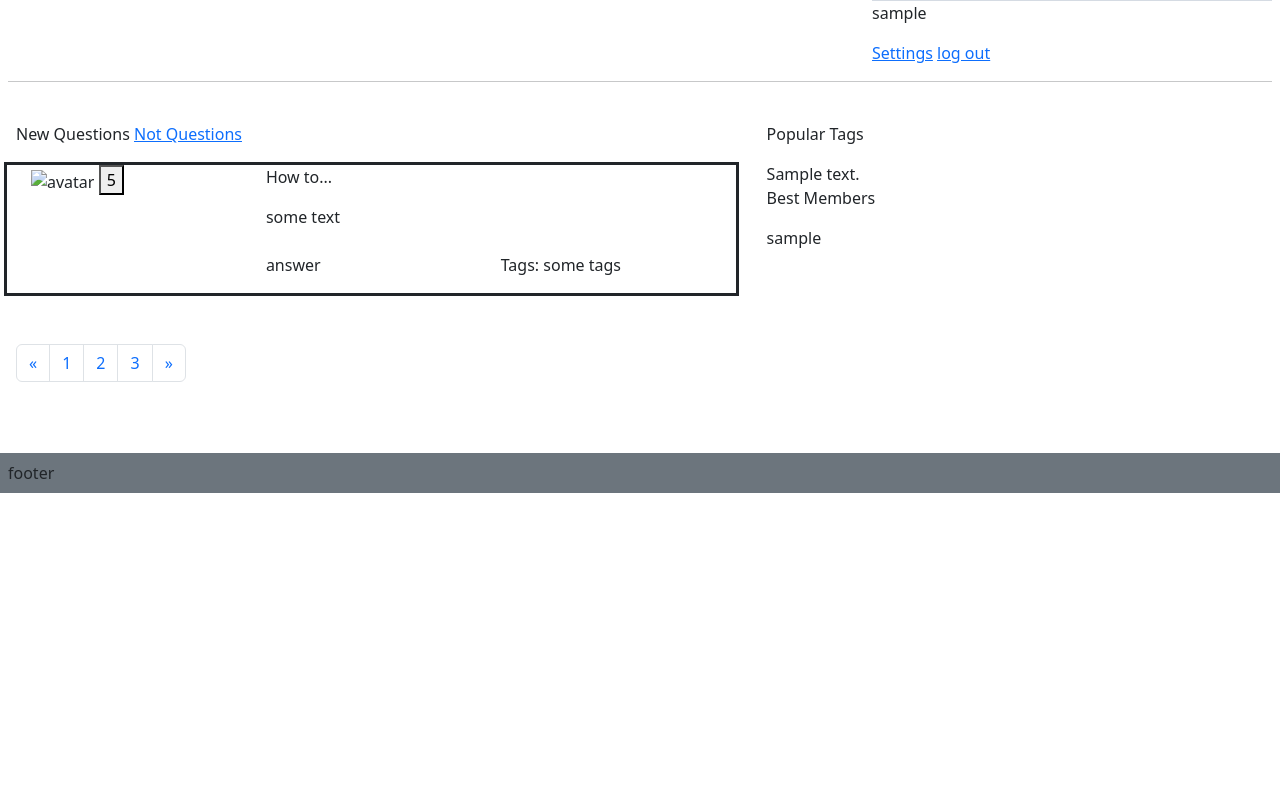
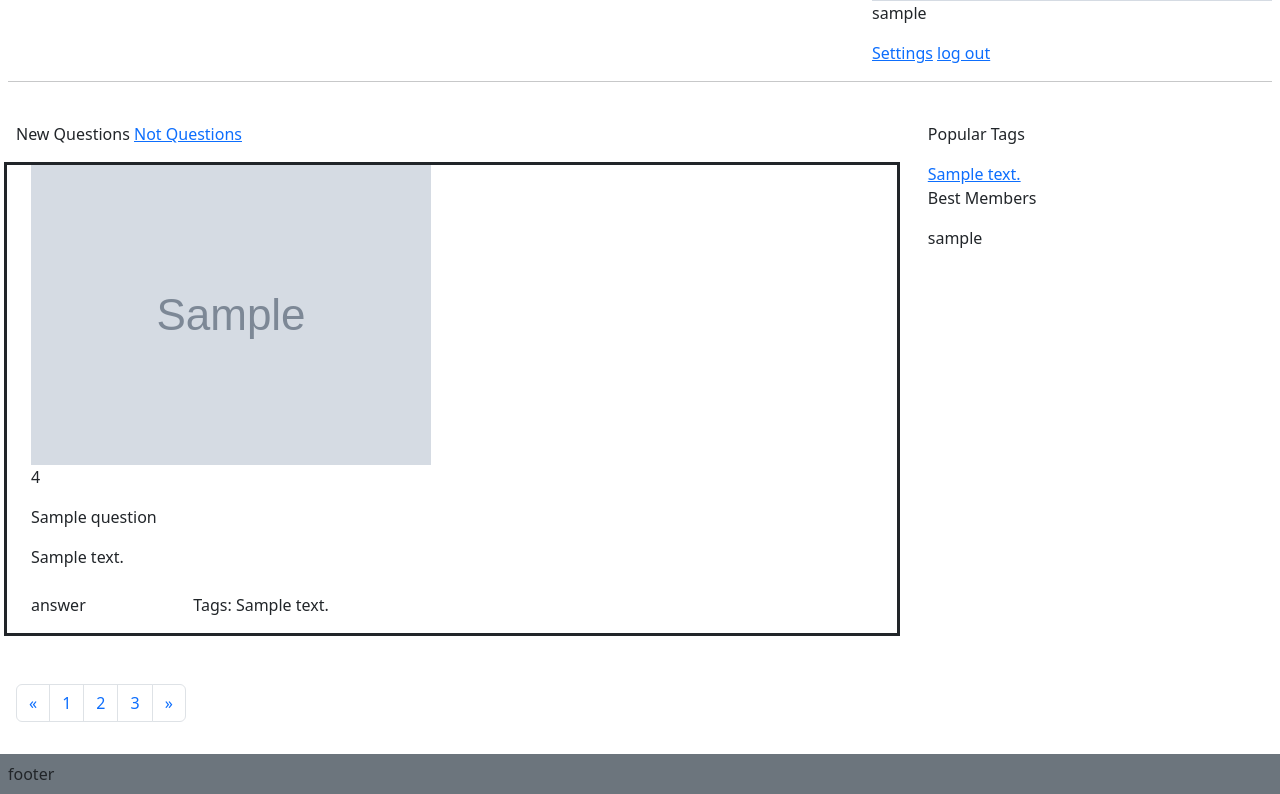
Before and after one commit to Timur1414/vk_web_dz, a Django app: page / in a window 1280 px wide. Shown: the part 307-1101 px from the top of the page. Before the commit the page ends 800 px from the top, so only its background shows below. Run offline with Django 5.2, Linux system fonts and the light colour scheme; a user stored in the database is signed in; tables that the repository leaves empty hold one stand-in row (values such as "Sample post"); grey boxes marked "Sample" are stand-in pictures.

Commit message:
Connected backend (second step: added cards).

```diff
--- a/main/templates/base.html
+++ b/main/templates/base.html
@@ -52,7 +52,7 @@
                 <div>
                     <p>Popular Tags</p>
                     {% for tag in popular_tags %}
-                        <span>{{ tag.text }}</span>
+                        <a href="{% url 'tag' tag=tag.text %}">{{ tag }}</a>
                     {% empty %}
                         <p>some tags</p>
                     {% endfor %}
--- a/main/templates/question/card.html
+++ b/main/templates/question/card.html
@@ -1,22 +1,25 @@
+<a class="text-decoration-none text-dark" href="{% url 'question' id=question.id %}">
     <div class="border border-dark border-3 container row mb-5">
         <div class="col">
-        <img src="" alt="avatar">
-        <button>5</button>
+            <img src="{{ question.author.profile.avatar.url }}" alt="avatar">
+            <p>{{ question.rating }}</p>
         </div>
-    <div class="col-8">
-        <p>How to...</p>
-        <p>some text</p>
+        <div class="col-9">
+            <p>{{ question.title }}</p>
+            <p class="text-truncate">{{ question.text }}</p>
             <div class="row mt-4">
                 <div class="col">
                     <p>answer</p>
                 </div>
-            <div class="col">
+                <div class="col-9 text-truncate">
                     <span>Tags: </span>
-                {% for item in items %}
+                    {% for tag in question.tags.all %}
+                        <span>{{ tag }}</span>
                     {% empty %}
-                    <span>some tags</span>
+                        <span>nothing...</span>
                     {% endfor %}
                 </div>
             </div>
         </div>
     </div>
+</a>
--- a/main/templates/question/question.html
+++ b/main/templates/question/question.html
@@ -5,15 +5,15 @@
         <div class="container">
             <div class="row">
                 <div class="col-md-auto">
-                    <img src="" alt="avatar">
-                    <p class="my-0">5</p>
+                    <img src="{{ question.author.profile.avatar.url }}" alt="avatar">
+                    <p class="my-0">{{ question.rating }}</p>
                 </div>
                 <div class="col">
                     <p>{{ question.title }}</p>
                     <p>{{ question.text }}</p>
                     <p class="mb-0">Tags:
                         {% for tag in question.tags.all %}
-                            <span>{{ tag.text }}</span>
+                            <a href="{% url 'tag' tag=tag.text %}">{{ tag.text }}</a>
                         {% empty %}
                             <span>no tags...</span>
                         {% endfor %}
```
Also changed, not shown: main/templates/question/answer.html (+11 -9 lines). Lines whose indentation alone changed are shown as unchanged.
